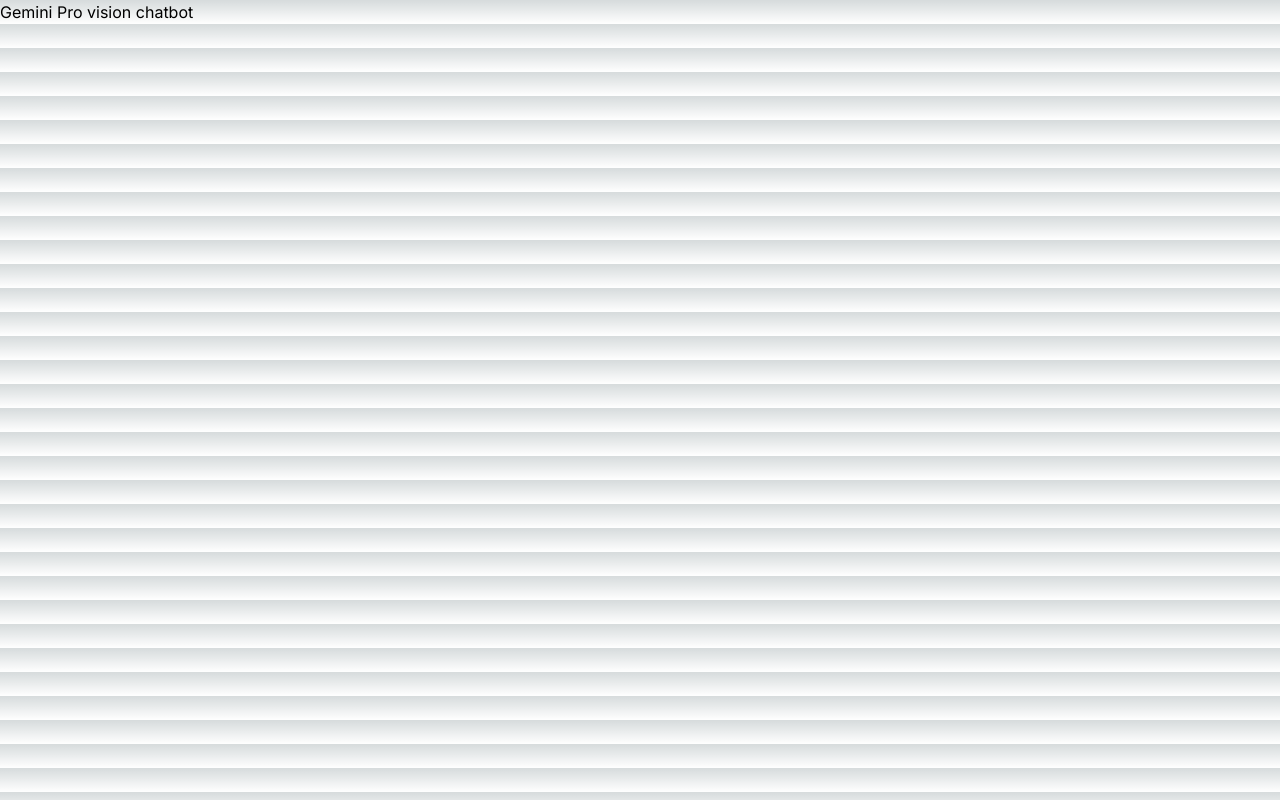
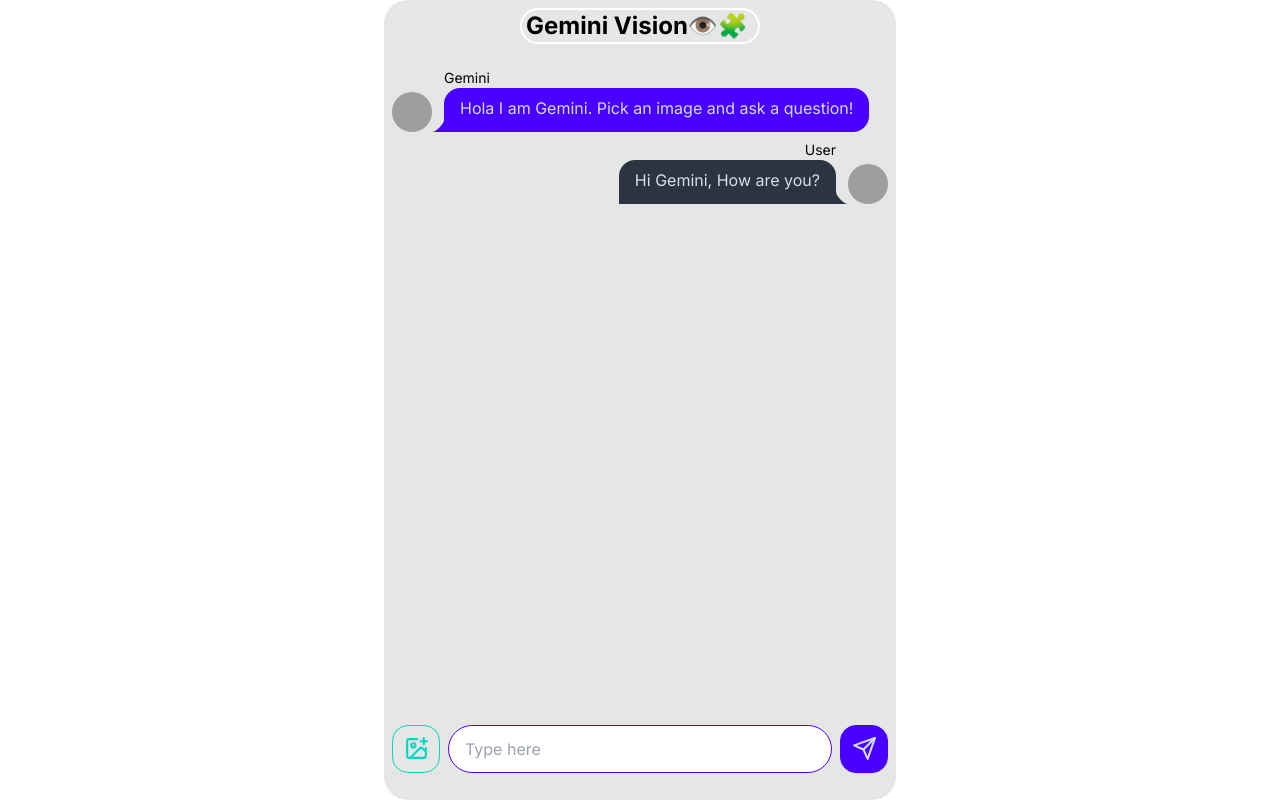
Before and after one commit to Subhadeep3902/pocketgpt, a Next.js app: page /gemini-vision in a window 1280 px wide. Built offline with nearby package versions, Linux system fonts and the light colour scheme; grey boxes are pictures that could not be loaded.

Commit message:
feat: gemini-vision ui done

```diff
--- a/package.json
+++ b/package.json
@@ -26,6 +26,7 @@
     "@types/react-copy-to-clipboard": "^5.0.7",
     "@types/react-dom": "^18",
     "@types/react-syntax-highlighter": "^15.5.13",
+    "daisyui": "^4.12.2",
     "eslint": "^8",
     "eslint-config-next": "14.2.3",
     "postcss": "^8",
--- a/src/app/gemini-vision/page.tsx
+++ b/src/app/gemini-vision/page.tsx
@@ -1,8 +1,64 @@
+import { FiSend } from "react-icons/fi";
+import { LuImagePlus } from "react-icons/lu";
 
 export default function GeminiVison() {
-    return (
-      <>
-        Gemini Pro vision chatbot
-      </>
+  return (
+    <div className="h-screen bg-base-100">
+      <div className="h-screen md:rounded-3xl md:mx-96 bg-base-300 p-2 overflow-hidden flex flex-col justify-between">
+        <h1 className="h-10 mx-auto w-60 px-1 rounded-full text-2xl font-bold border-2 border-white mb-5">
+          Gemini Vision👁️🧩
+        </h1>
+
+        {/* Chats */}
+        <div className="h-full overflow-y-scroll scrollbar-thin scrollbar-webkit">
+          {/* Ai chat  */}
+          <div className="chat chat-start">
+            <div className="chat-image avatar">
+              <div className="w-10 rounded-full">
+                <img
+                  alt="Gemini Avatar"
+                  src="https://avatar.iran.liara.run/public/87"
+                />
+              </div>
+            </div>
+            <div className="chat-header">Gemini</div>
+            <div className="chat-bubble chat-bubble-primary max-w-2xl">
+              Hola I am Gemini. Pick an image and ask a question!
+            </div>
+          </div>
+
+          {/* User chat  */}
+          <div className="chat chat-start md:chat-end">
+            <div className="chat-image avatar">
+              <div className="w-10 rounded-full">
+                <img
+                  alt="User Avatar"
+                  src="https://avatars.jakerunzer.com/asdf"
+                />
+              </div>
+            </div>
+            <div className="chat-header">User</div>
+            <div className="chat-bubble max-w-md break-words">
+              Hi Gemini, How are you?
+            </div>
+          </div>
+        </div>
+
+        {/* Input Bar */}
+        <div className="h-20 flex gap-2">
+          <button className="btn btn-square btn-accent btn-outline rounded-2xl">
+            <LuImagePlus size={25} />
+          </button>
+          <input
+            type="text"
+            placeholder="Type here"
+            className="input input-bordered input-primary w-full rounded-full"
+          />
+          <button className="btn btn-square btn-primary rounded-2xl">
+            <FiSend size={25} />
+          </button>
+        </div>
+      </div>
+    </div>
   );
 }
--- a/tailwind.config.ts
+++ b/tailwind.config.ts
@@ -44,6 +44,7 @@
 
       addUtilities(newUtilities, options);
     }),
+    require('daisyui'),
   ],
 };
 export default config;
```
Also changed, not shown: 1 other file (tests, documents, lock files or other folders).
